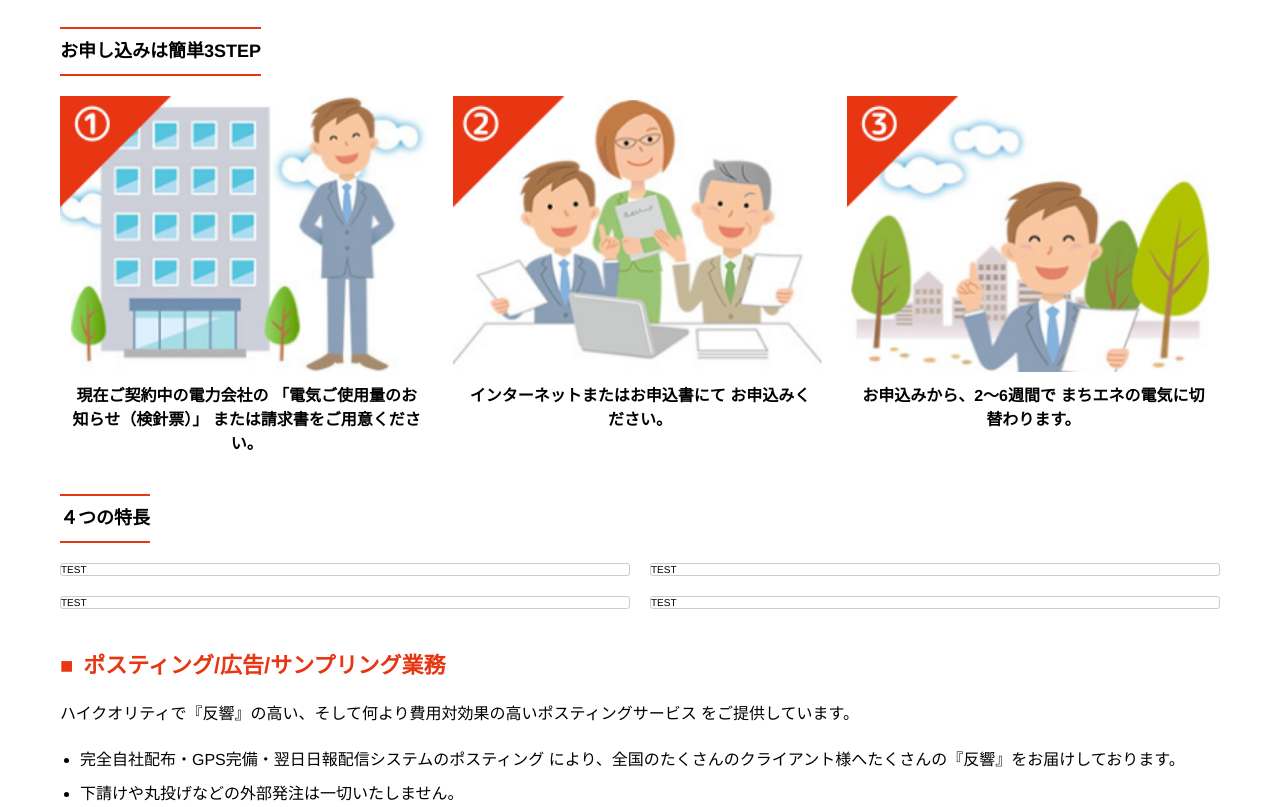
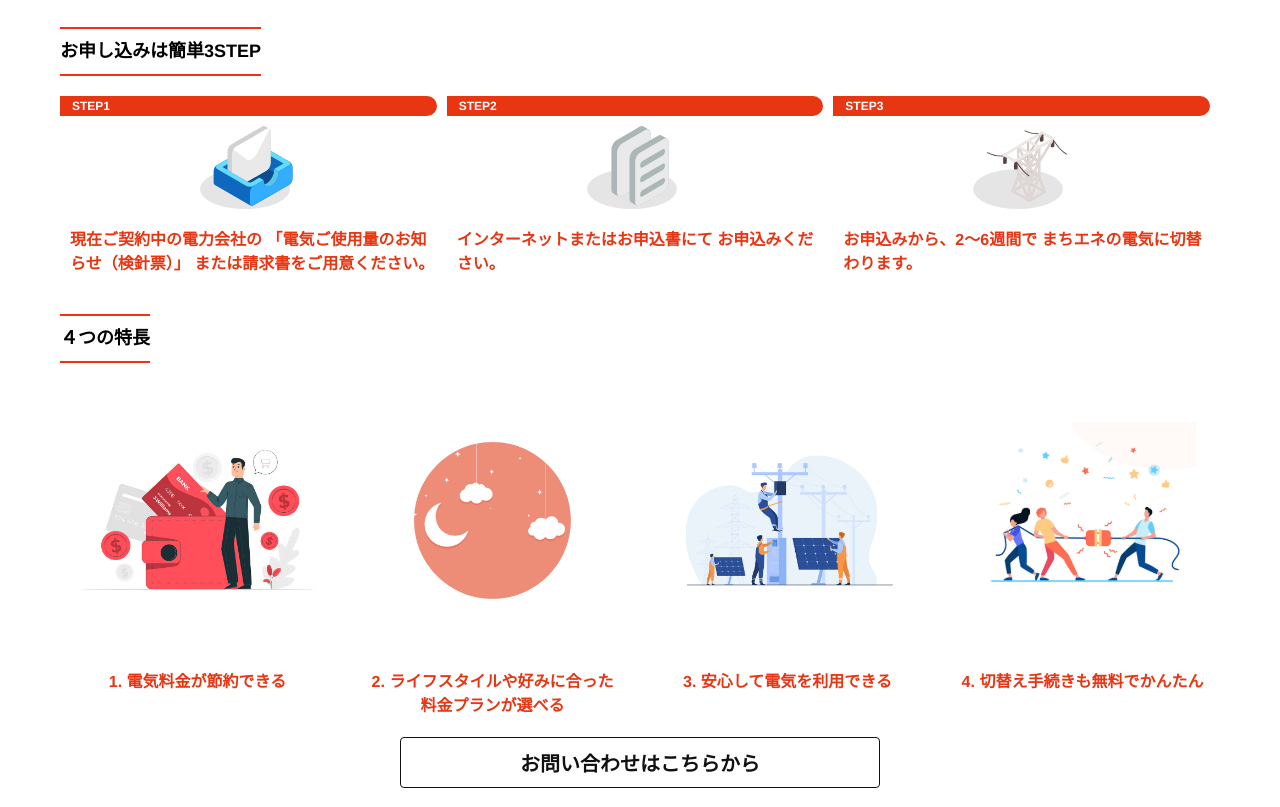
Before and after one commit to 9631kunn/bp-inc, a Gatsby site: page /works in a window 1280 px wide. Shown: the part 1700-2507 px from the top of the page. Built offline with nearby package versions, Linux system fonts and the light colour scheme; Gatsby itself is replaced by a stand-in of ours.

Commit message:
fix: text&design

```diff
--- a/src/pages/works.js
+++ b/src/pages/works.js
@@ -114,6 +114,17 @@ const Description = styled.div`
             height: 80px;
             margin: 0 auto ${gapS};
             width: 80px;
+          }
+        }
+      }
+      &2 {
+        li {
+          min-width: calc((${container} - ${gapS} - ${gapS}) / 3);
+          figure::after {
+            left: 140px;
+          }
+          figcaption {
+            text-align: left;
           }
         }
       }
@@ -241,35 +252,74 @@ const WorksPage = (props) => {
             新電力のパートナー企業として、電気料金の見直し・切り替え業務を行っています。電気のアドバイザーが、今お支払いの電気代を無料診断させていただきます。
           </p>
           <Heading4 text="お申し込みは簡単3STEP" className="red" />
-          <ol className="flow2">
+          <ol className="flow__scroll flow__scroll2">
             <li>
+              <span className="flow__scroll--step">STEP1</span>
               <figure>
-                <Image filename="flow1.png" />
-                <figcaption className="black">
+                <img src="/assets/flow10.svg" />
+                <figcaption>
                   現在ご契約中の電力会社の 「電気ご使用量のお知らせ（検針票）」 または請求書をご用意ください。
                 </figcaption>
               </figure>
             </li>
             <li>
+              <span className="flow__scroll--step">STEP2</span>
               <figure>
-                <Image filename="flow2.png" />
-                <figcaption className="black">インターネットまたはお申込書にて お申込みください。</figcaption>
+                <img src="/assets/flow11.svg" />
+                <figcaption>インターネットまたはお申込書にて お申込みください。</figcaption>
+              </figure>
+            </li>
+            <li>
+              <span className="flow__scroll--step">STEP3</span>
+              <figure>
+                <img src="/assets/flow12.svg" />
+                <figcaption>お申込みから、2～6週間で まちエネの電気に切替わります。</figcaption>
+              </figure>
+            </li>
+          </ol>
+          <Heading4 text="４つの特長" className="red" />
+          <ol className="flow">
+            <li>
+              <figure>
+                <Image filename="feature1.png" />
+                <figcaption>
+                  1. 電気料金が節約できる
+                  {/* <small>追加テキスト</small> */}
+                </figcaption>
               </figure>
             </li>
             <li>
               <figure>
-                <Image filename="flow3.png" />
-                <figcaption className="black">お申込みから、2～6週間で まちエネの電気に切替わります。</figcaption>
+                <Image filename="feature2.png" />
+                <figcaption>
+                  2. ライフスタイルや好みに合った料金プランが選べる
+                  {/* <small>追加テキスト</small> */}
+                </figcaption>
+              </figure>
+            </li>
+            <li>
+              <figure>
+                <Image filename="feature3.png" />
+                <figcaption>
+                  3. 安心して電気を利用できる
+                  {/* <small>追加テキスト</small> */}
+                </figcaption>
+              </figure>
+            </li>
+            <li>
+              <figure>
+                <Image filename="feature4.png" />
+                <figcaption>
+                  4. 切替え手続きも無料でかんたん
+                  {/* <small>追加テキスト</small> */}
+                </figcaption>
               </figure>
             </li>
           </ol>
-          <Heading4 text="４つの特長" className="red" />
-          <ol className="boxes">
-            <li className="box">TEST</li>
-            <li className="box">TEST</li>
-            <li className="box">TEST</li>
-            <li className="box">TEST</li>
-          </ol>
+          <br />
+          <Link to="/contact" className="button__cta">
+            お問い合わせはこちらから
+          </Link>
           <Heading3 text="ポスティング/広告/サンプリング業務" className="red" />
           <p>ハイクオリティで『反響』の高い、そして何より費用対効果の高いポスティングサービス をご提供しています。</p>
           <ul>
```
Also changed, not shown: src/images/feature1.png (added), src/images/feature2.png (added), src/images/feature3.png (added), src/images/feature4.png (added), static/assets/flow10.svg (added), static/assets/flow11.svg (added), static/assets/flow12.svg (added).
